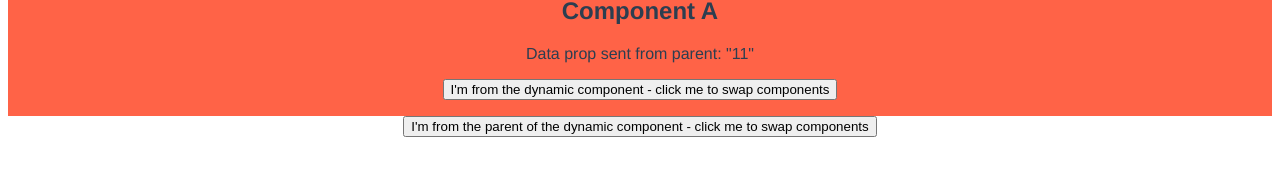
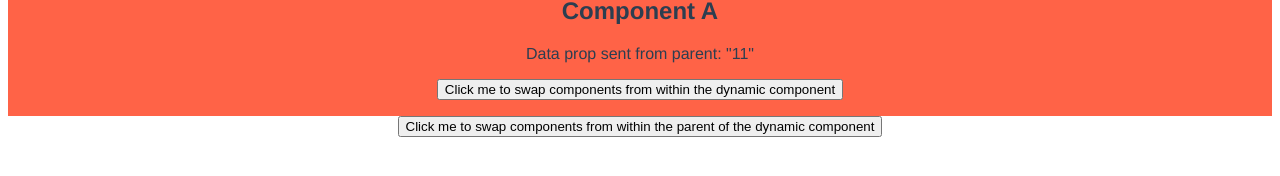
Before and after one commit to brianzelip/vue-custom-events-from-dynamic-components, a Vue app: page / in a window 1280 px wide. Shown: the part 384-560 px from the top of the page. Built offline with nearby package versions, Linux system fonts and the light colour scheme.

Commit message:
HelloWorld, A, B: change button text

```diff
--- a/src/components/A.vue
+++ b/src/components/A.vue
@@ -2,7 +2,7 @@
   <section id="A">
     <h1>Component A</h1>
     <p>Data prop sent from parent: "{{ data }}"</p>
-    <button @click="click">I'm from the dynamic component - click me to swap components</button>
+    <button @click="click">Click me to swap components from within the dynamic component</button>
   </section>
 </template>
 
--- a/src/components/B.vue
+++ b/src/components/B.vue
@@ -2,7 +2,7 @@
   <section id="B">
     <h1>Component B</h1>
     <p>Color prop sent from parent: "{{ color }}"</p>
-    <button @click="click">I'm from the dynamic component - click me to swap components</button>
+    <button @click="click">Click me to swap components from within the dynamic component</button>
   </section>
 </template>
 
--- a/src/components/HelloWorld.vue
+++ b/src/components/HelloWorld.vue
@@ -7,7 +7,7 @@
     ></component>
     <button
       @click="click"
-    >I'm from the parent of the dynamic component - click me to swap components</button>
+    >Click me to swap components from within the parent of the dynamic component</button>
   </div>
 </template>
 
```
